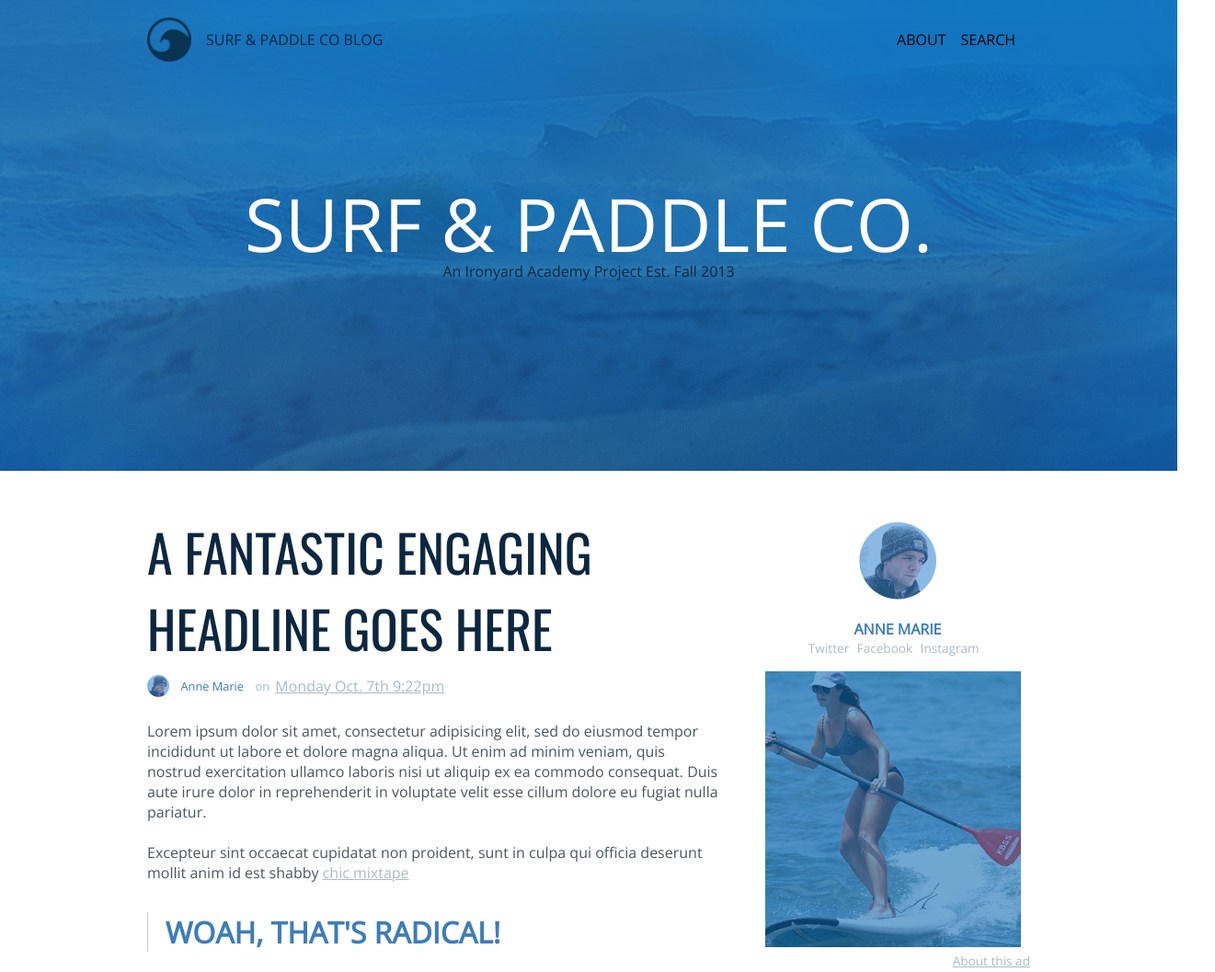
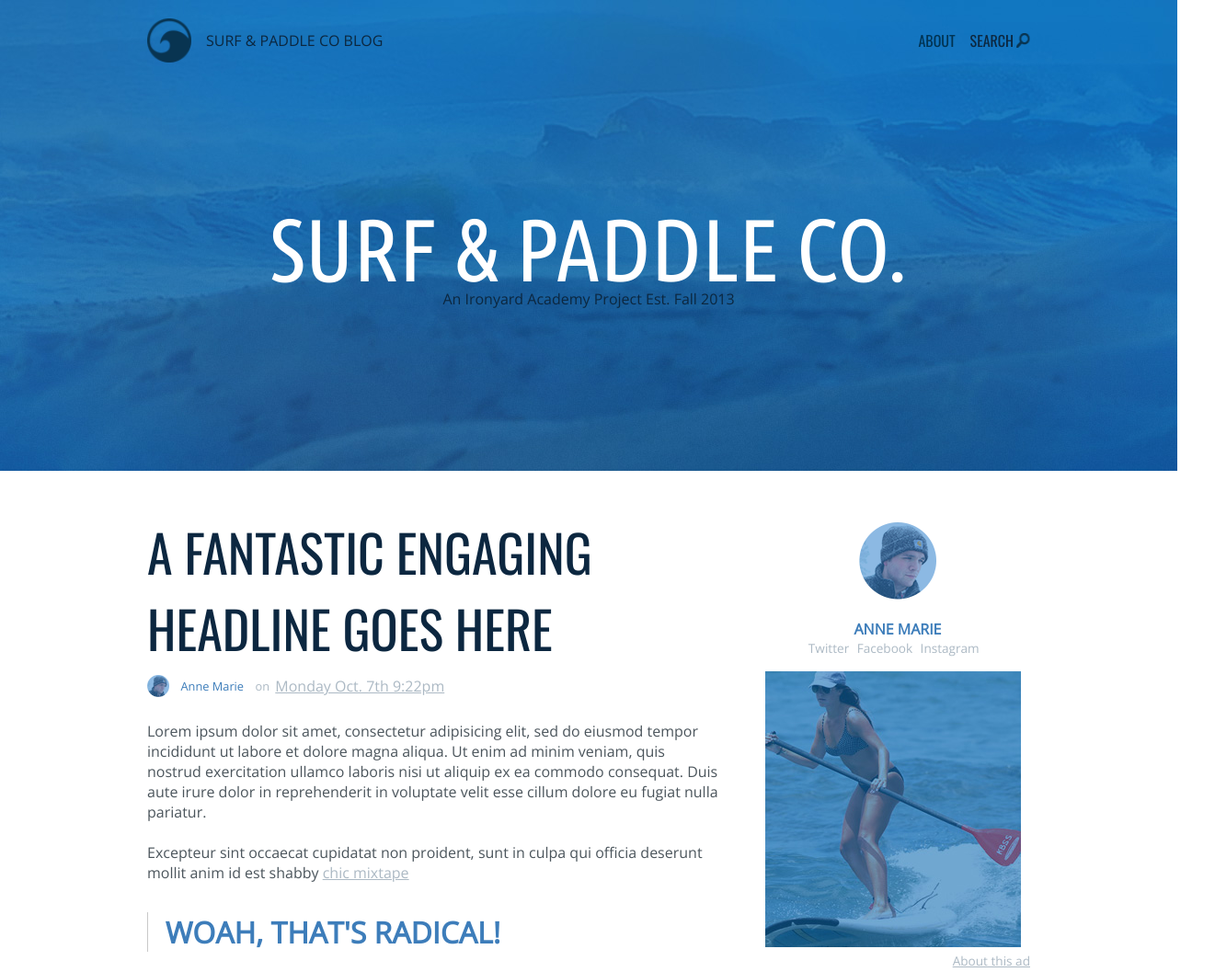
Before and after one commit to ADKebert/day-4-hw, a plain HTML site: page index.html in a window 1280 px wide. Shown: the top 1057 px of the page at 92% size, 1321 px wide, since content can reach past the window. Drawn offline with nearby package versions, Linux system fonts and the light colour scheme.

Commit message:
ready to submit

```diff
--- a/index.html
+++ b/index.html
@@ -6,6 +6,7 @@
     <link rel="stylesheet" href="styles/main.css">
     <link href='https://fonts.googleapis.com/css?family=Oswald:400,300,700' rel='stylesheet' type='text/css'>
     <link href='https://fonts.googleapis.com/css?family=Open+Sans' rel='stylesheet' type='text/css'>
+    <link href='https://fonts.googleapis.com/css?family=Ubuntu+Condensed' rel='stylesheet' type='text/css'>
   </head>
   <body>
     <header>
@@ -17,8 +18,13 @@
           </p>
         </div>
         <ul>
-          <li>ABOUT</li>
-          <li>SEARCH</li>
+          <li><a href="#">ABOUT</a></li>
+          <form class="input" action="index.html" method="post">
+            <p>
+              SEARCH
+            </p>
+            <button type="button" name="button"></button>
+          </form>
         </ul>
       </div>
       <h1>SURF &amp PADDLE CO.</h1>
--- a/styles/main.css
+++ b/styles/main.css
@@ -29,7 +29,7 @@ header .nav-bar {
   display:flex;
   justify-content: space-between;
   width: 75%;
-  margin-top: 1em;
+  margin-top: 0;
   margin-bottom: 4em;
 }
 
@@ -40,11 +40,12 @@ header .nav-bar p {
 
 header h1 {
   color: white;
-  font-size: 5em;
+  font-size: 6em;
   font-weight: normal;
   margin-bottom: 0;
   text-align: center;
   width: 75%;
+  font-family: "Ubuntu Condensed", sans-serif;
 }
 
 header p {
@@ -57,10 +58,34 @@ header ul {
   list-style: none;
   display:flex;
   justify-content: flex-end;
+  align-items: center;
+  font-family: "Oswald", sans-serif;
+  color: ##003352;
 }
 
 header ul li {
   margin-right: 1em;
+}
+
+header a {
+  text-decoration: none;
+  color: #003352;
+}
+
+header form {
+  display:flex;
+  align-items: center;
+}
+
+header button {
+  border: none;
+  height: 16px;
+  width: 18px;
+  background-color: transparent;
+  background-image: url(../images/search-icon.png);
+  background-repeat: no-repeat;
+  background-position: center;
+  margin-left: 4%;
 }
 
 /*---------------Text Gallery--------------------*/
@@ -352,8 +377,8 @@ footer .link-bar {
   justify-content: space-around;
   align-items: center;
   font-size: .85em;
-  padding-left: 3em;
-  padding-right: 3em;
+  padding-top: 2em;
+  padding-bottom: 2em;
 }
 
 .bottom-nav .logo {
```
